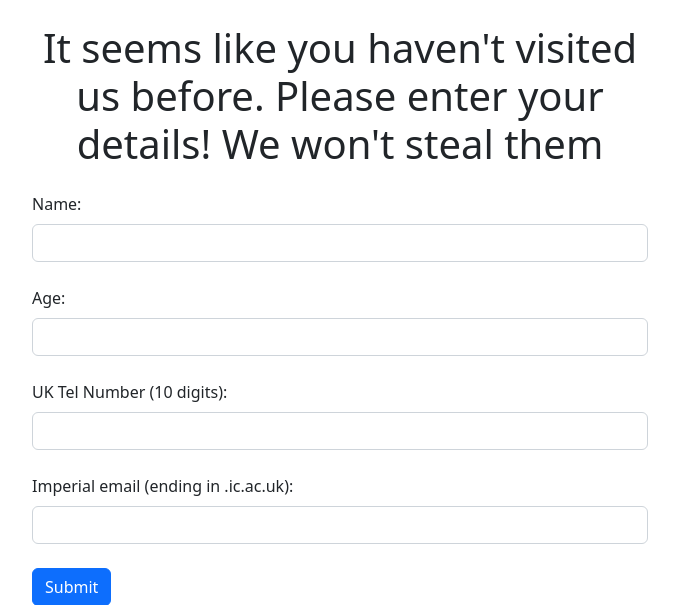
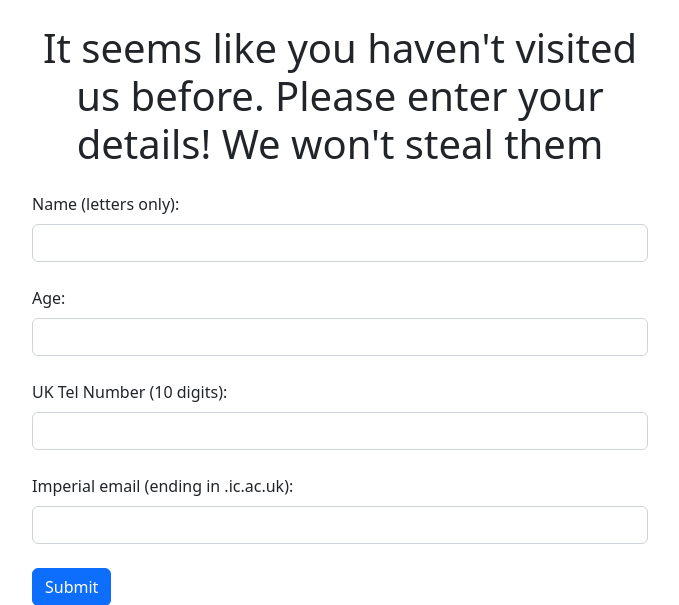
Before and after one commit to matthew-wong1/sse-lab2, a Flask app: page / in a window 1280 px wide. Shown: the top 605 px of the page, without its empty margins (300-979 px from the left). Run offline with Flask 3, Linux system fonts and the light colour scheme; parts of the project's set-up code (start-up, migrations or seed data) failed here and were passed over.

Commit message:
fix html form field description

```diff
--- a/api/templates/index.html
+++ b/api/templates/index.html
@@ -8,7 +8,7 @@
 
 	<form action="/your-data" method="post">
 		<div class="mb-4">
-			<label for="namefield" class="form-label">Name:</label>
+			<label for="namefield" class="form-label">Name (letters only):</label>
 			<input type="text" id="namefield" class="form-control"  name="name" required>
 		</div>
 
```
